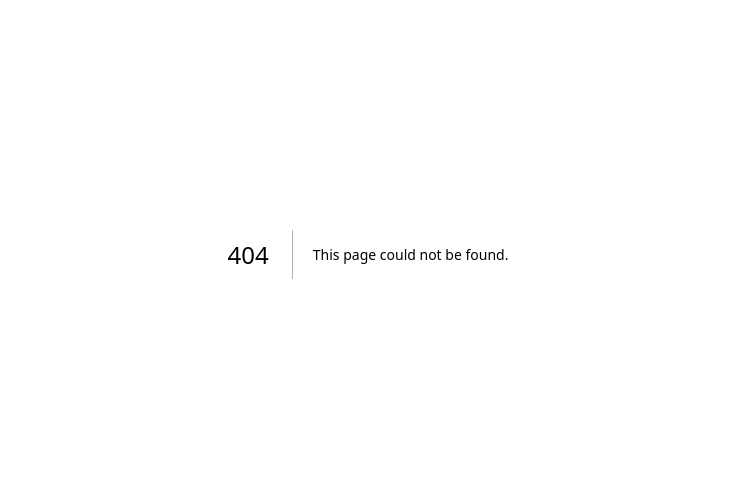
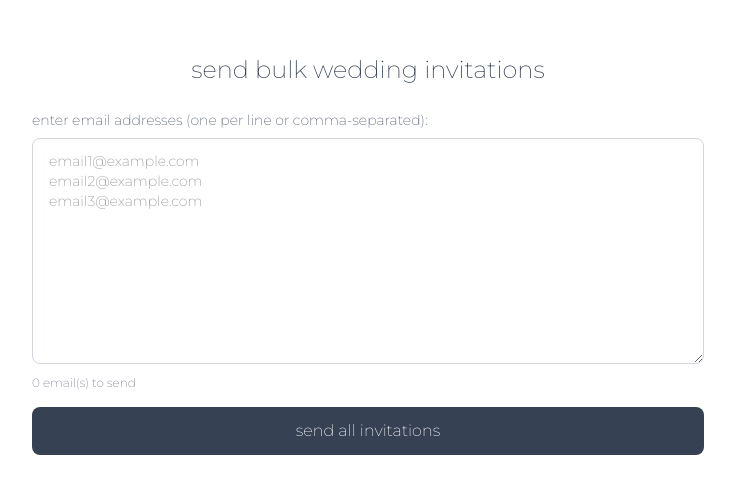
Before and after one commit to FilipTheGod/stanjunger, a Next.js app: page /send-bulk in a window 1280 px wide. Before the commit this address had no page. Shown: the part 146-640 px from the top of the page, without its empty margins (272-1007 px from the left). Built offline with nearby package versions, Linux system fonts and the light colour scheme.

Commit message:
invitation bulk

```diff
--- a/src/app/api/send-bulk-invitations/route.ts
+++ b/src/app/api/send-bulk-invitations/route.ts
@@ -1,36 +1,35 @@
 import { Resend } from "resend"
 import { NextResponse } from "next/server"
 import WeddingInvitation from "../../../../emails/wedding-invitation"
-
-const resend = new Resend(process.env.RESEND_API_KEY);
+const resend = new Resend(process.env.RESEND_API_KEY)
 
 export async function POST(request: Request) {
   try {
-    const { recipients } = await request.json();
+    const { recipients } = await request.json()
 
     // Send emails one by one to stay within rate limits
-    const results = [];
+    const results = []
 
     for (const email of recipients) {
       const { data, error } = await resend.emails.send({
-        from: 'Ines & Filip <hello@mail.stanjunger.wedding>',
+        from: "Ines & Filip <hello@stanjunger.wedding>",
         to: [email],
-        subject: 'you\'re invited to our wedding!',
+        subject: "you're invited to our wedding!",
         react: WeddingInvitation(),
-      });
+      })
 
       if (error) {
-        results.push({ email, success: false, error });
+        results.push({ email, success: false, error })
       } else {
-        results.push({ email, success: true, data });
+        results.push({ email, success: true, data })
       }
 
       // Add a small delay between emails to avoid rate limiting
-      await new Promise(resolve => setTimeout(resolve, 100));
+      await new Promise((resolve) => setTimeout(resolve, 100))
     }
 
-    return NextResponse.json({ results });
+    return NextResponse.json({ results })
   } catch (error) {
-    return NextResponse.json({ error }, { status: 500 });
+    return NextResponse.json({ error }, { status: 500 })
   }
 }
--- a/src/app/api/send-invitation/route.ts
+++ b/src/app/api/send-invitation/route.ts
@@ -1,7 +1,8 @@
+import WeddingInvitation from "../../../../emails/wedding-invitation"
+import { Resend } from "resend"
+import { NextResponse } from "next/server"
 
-import WeddingInvitation from "../../../../emails/wedding-invitation"
-import { Resend } from 'resend';
-import { NextResponse } from 'next/server';
+
 const resend = new Resend(process.env.RESEND_API_KEY);
 
 export async function POST(request: Request) {
@@ -9,7 +10,7 @@ export async function POST(request: Request) {
     const { to } = await request.json();
 
     const { data, error } = await resend.emails.send({
-      from: 'Ines & Filip <hello@mail.stanjunger.wedding>',
+      from: 'Ines & Filip <hello@stanjunger.wedding>',
       to: [to],
       subject: 'you\'re invited to our wedding!',
       react: WeddingInvitation(),
--- a/src/app/layout.tsx
+++ b/src/app/layout.tsx
@@ -9,7 +9,7 @@ const montserrat = Montserrat({
 
 export const metadata: Metadata = {
   title: "Ines & Filip - Save the Date",
-  description: "You're invited to celebrate our wedding on August 29th, 2026 in Prod, Romania",
+  description: "",
 };
 
 export default function RootLayout({
--- /dev/null
+++ b/src/app/send-bulk/page.tsx
@@ -0,0 +1,106 @@
+'use client';
+
+import { useState } from 'react';
+
+export default function SendBulkPage() {
+  const [emails, setEmails] = useState('');
+  const [status, setStatus] = useState('');
+  const [loading, setLoading] = useState(false);
+  const [results, setResults] = useState<any[]>([]);
+
+  const sendBulkEmails = async () => {
+    setLoading(true);
+    setStatus('sending emails...');
+    setResults([]);
+
+    // Split emails by newline or comma
+    const emailList = emails
+      .split(/[\n,]/)
+      .map(e => e.trim())
+      .filter(e => e.length > 0);
+
+    if (emailList.length === 0) {
+      setStatus('❌ please enter at least one email address');
+      setLoading(false);
+      return;
+    }
+
+    try {
+      const response = await fetch('/api/send-bulk-invitations', {
+        method: 'POST',
+        headers: { 'Content-Type': 'application/json' },
+        body: JSON.stringify({ recipients: emailList }),
+      });
+
+      const data = await response.json();
+
+      if (response.ok) {
+        setResults(data.results);
+        const successCount = data.results.filter((r: any) => r.success).length;
+        setStatus(`✅ sent ${successCount} out of ${emailList.length} emails successfully!`);
+      } else {
+        setStatus(`❌ error: ${data.error}`);
+      }
+    } catch (error) {
+      setStatus(`❌ error: ${error}`);
+    } finally {
+      setLoading(false);
+    }
+  };
+
+  return (
+    <main className="min-h-screen bg-white flex items-center justify-center p-6">
+      <div className="max-w-2xl w-full space-y-6">
+        <h1 className="text-2xl text-gray-700 text-center lowercase">
+          send bulk wedding invitations
+        </h1>
+
+        <div className="space-y-4">
+          <div>
+            <label className="block text-sm text-gray-600 mb-2 lowercase">
+              enter email addresses (one per line or comma-separated):
+            </label>
+            <textarea
+              value={emails}
+              onChange={(e) => setEmails(e.target.value)}
+              rows={10}
+              className="w-full px-4 py-3 border border-gray-300 rounded-lg focus:outline-none focus:ring-2 focus:ring-gray-400 font-mono text-sm"
+              placeholder="email1@example.com&#10;email2@example.com&#10;email3@example.com"
+            />
+            <p className="text-xs text-gray-500 mt-1 lowercase">
+              {emails.split(/[\n,]/).filter(e => e.trim().length > 0).length} email(s) to send
+            </p>
+          </div>
+
+          <button
+            onClick={sendBulkEmails}
+            disabled={loading}
+            className="w-full bg-gray-700 text-white py-3 rounded-lg hover:bg-gray-800 disabled:opacity-50 disabled:cursor-not-allowed lowercase"
+          >
+            {loading ? 'sending...' : 'send all invitations'}
+          </button>
+
+          {status && (
+            <p className="text-center text-gray-600 lowercase">{status}</p>
+          )}
+
+          {results.length > 0 && (
+            <div className="mt-6 border border-gray-200 rounded-lg p-4 max-h-96 overflow-y-auto">
+              <h3 className="text-sm font-semibold text-gray-700 mb-3 lowercase">results:</h3>
+              <div className="space-y-2">
+                {results.map((result, index) => (
+                  <div key={index} className="flex items-center justify-between text-sm">
+                    <span className="text-gray-600 font-mono">{result.email}</span>
+                    <span className={result.success ? 'text-green-600' : 'text-red-600'}>
+                      {result.success ? '✅ sent' : '❌ failed'}
+                    </span>
+                  </div>
+                ))}
+              </div>
+            </div>
+          )}
+        </div>
+      </div>
+    </main>
+  );
+}
```
Also changed, not shown: emails/wedding-invitation.tsx (line endings or trailing spaces), src/app/send-test/page.tsx (line endings or trailing spaces).
